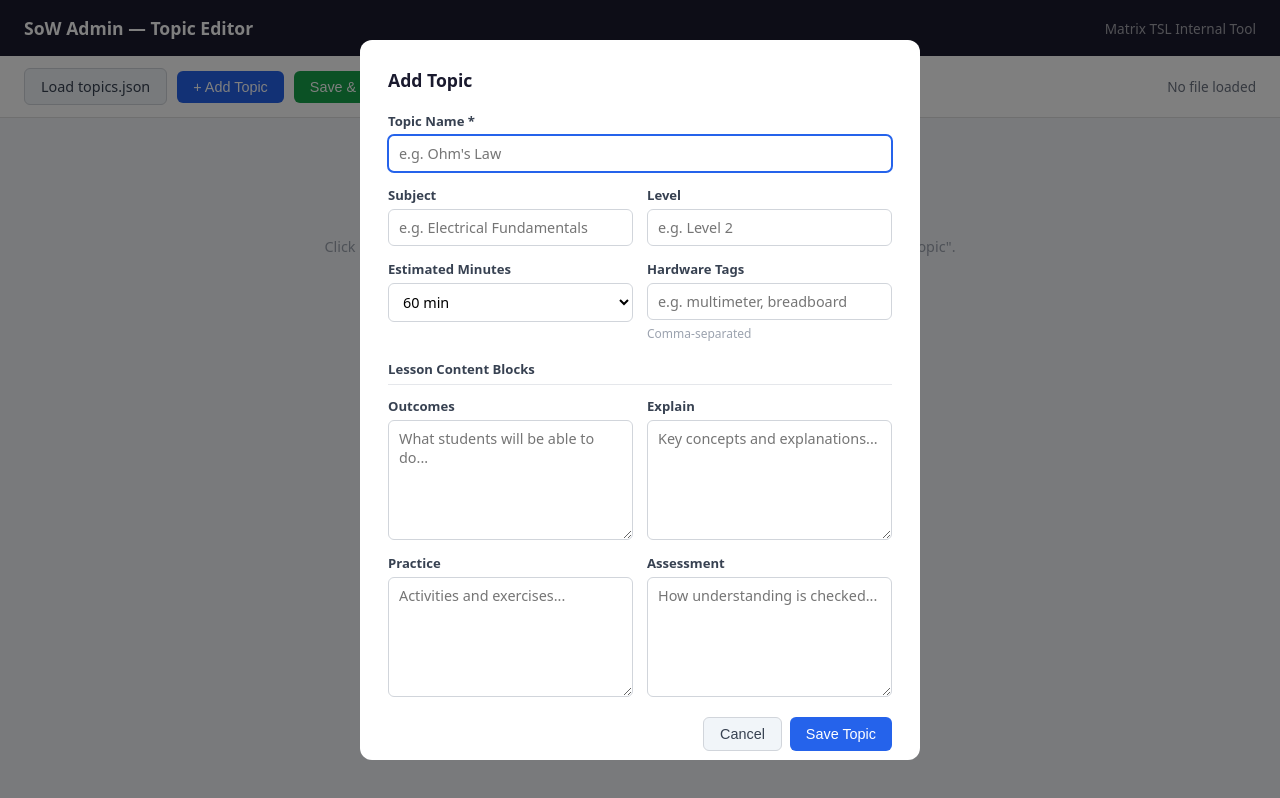
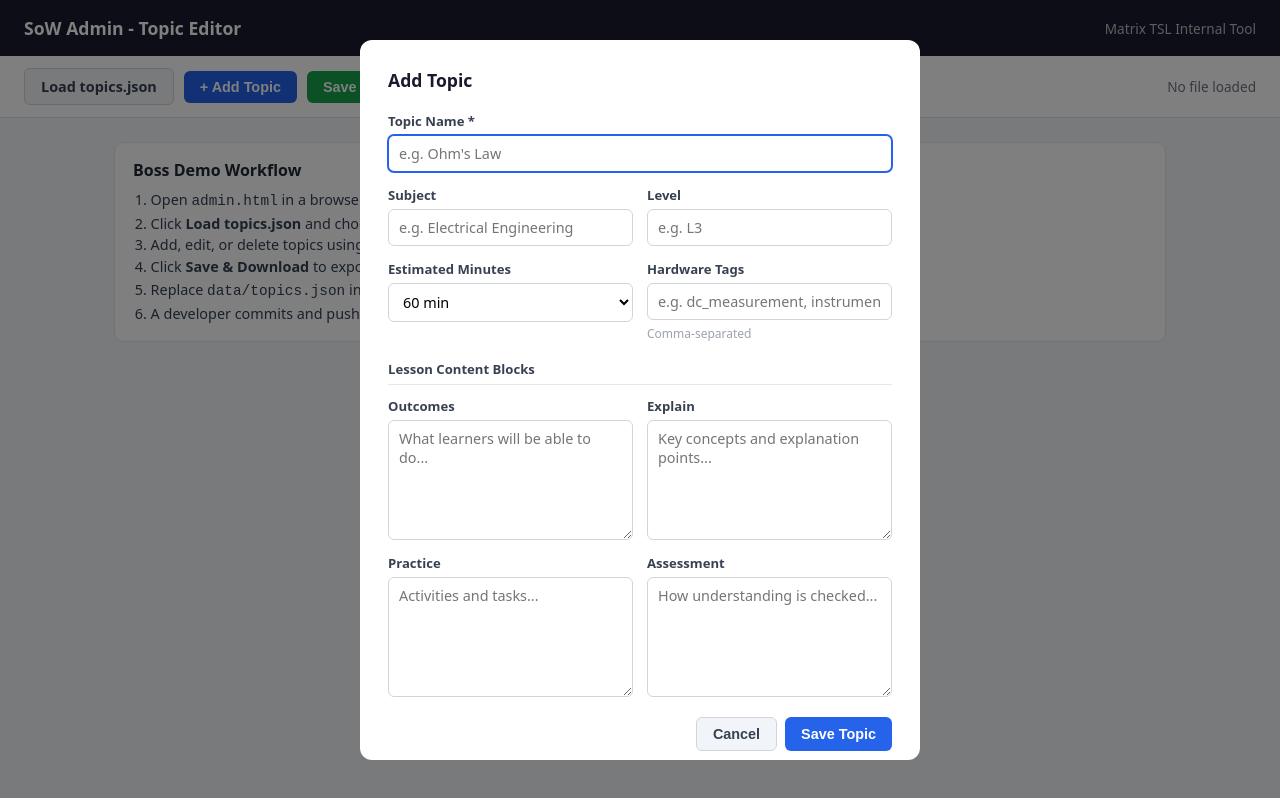
Before and after one commit to hadefuwa/sow-generator, a plain HTML site: page admin.html in a window 1280 px wide. Both pictures are taken after a click on the button "+ Add Topic". Drawn offline with Linux system fonts and the light colour scheme.

Commit message:
Document admin workflow and polish topic editor

```diff
--- a/admin.html
+++ b/admin.html
@@ -3,7 +3,7 @@
 <head>
   <meta charset="UTF-8">
   <meta name="viewport" content="width=device-width, initial-scale=1.0">
-  <title>SoW Admin — Topic Editor</title>
+  <title>SoW Admin - Topic Editor</title>
   <style>
     * { box-sizing: border-box; margin: 0; padding: 0; }
 
@@ -23,7 +23,7 @@
     }
 
     header h1 { font-size: 1.1rem; font-weight: 600; }
-    header span { font-size: 0.85rem; opacity: 0.6; }
+    header span { font-size: 0.85rem; opacity: 0.7; }
 
     .toolbar {
       background: white;
@@ -41,7 +41,7 @@
       border-radius: 6px;
       font-size: 0.9rem;
       cursor: pointer;
-      font-weight: 500;
+      font-weight: 600;
     }
 
     .btn-primary { background: #2563eb; color: white; }
@@ -60,9 +60,30 @@
       margin-left: auto;
     }
 
-    .status-bar.loaded { color: #16a34a; font-weight: 500; }
+    .status-bar.loaded { color: #16a34a; font-weight: 600; }
 
     main { padding: 24px; max-width: 1100px; margin: 0 auto; }
+
+    .workflow {
+      background: #fff;
+      border: 1px solid #e5e7eb;
+      border-radius: 10px;
+      padding: 16px 18px;
+      margin-bottom: 16px;
+    }
+
+    .workflow h2 {
+      font-size: 1rem;
+      margin-bottom: 8px;
+      color: #1f2937;
+    }
+
+    .workflow ol {
+      margin-left: 1.1rem;
+      color: #334155;
+      font-size: 0.9rem;
+      line-height: 1.5;
+    }
 
     .empty-state {
       text-align: center;
@@ -181,7 +202,6 @@
       justify-content: flex-end;
     }
 
-    /* Modal */
     .modal-overlay {
       display: none;
       position: fixed;
@@ -240,7 +260,7 @@
 <body>
 
 <header>
-  <h1>SoW Admin — Topic Editor</h1>
+  <h1>SoW Admin - Topic Editor</h1>
   <span>Matrix TSL Internal Tool</span>
 </header>
 
@@ -252,21 +272,32 @@
 
   <button class="btn btn-primary" id="btn-add" disabled>+ Add Topic</button>
 
-  <button class="btn btn-success" id="btn-save" disabled>Save & Download</button>
+  <button class="btn btn-success" id="btn-save" disabled>Save &amp; Download</button>
 
   <span class="status-bar" id="status-bar">No file loaded</span>
 </div>
 
 <main>
+  <section class="workflow">
+    <h2>Boss Demo Workflow</h2>
+    <ol>
+      <li>Open <code>admin.html</code> in a browser.</li>
+      <li>Click <strong>Load topics.json</strong> and choose the file from the repo folder.</li>
+      <li>Add, edit, or delete topics using the form.</li>
+      <li>Click <strong>Save &amp; Download</strong> to export an updated <code>topics.json</code>.</li>
+      <li>Replace <code>data/topics.json</code> in the repo with the downloaded file.</li>
+      <li>A developer commits and pushes to redeploy via GitHub Actions.</li>
+    </ol>
+  </section>
+
   <div class="empty-state" id="empty-state">
     <h2>No topics loaded</h2>
-    <p>Click "Load topics.json" above to open your existing data file, or start fresh with "+ Add Topic".</p>
+    <p>Click "Load topics.json" to open an existing file, or start fresh with "+ Add Topic".</p>
   </div>
 
   <div class="topic-list" id="topic-list"></div>
 </main>
 
-<!-- Add / Edit Modal -->
 <div class="modal-overlay" id="modal-overlay">
   <div class="modal">
     <h2 id="modal-title">Add Topic</h2>
@@ -278,11 +309,11 @@
       </div>
       <div class="form-group">
         <label for="f-subject">Subject</label>
-        <input type="text" id="f-subject" placeholder="e.g. Electrical Fundamentals">
+        <input type="text" id="f-subject" placeholder="e.g. Electrical Engineering">
       </div>
       <div class="form-group">
         <label for="f-level">Level</label>
-        <input type="text" id="f-level" placeholder="e.g. Level 2">
+        <input type="text" id="f-level" placeholder="e.g. L3">
       </div>
       <div class="form-group">
         <label for="f-minutes">Estimated Minutes</label>
@@ -294,7 +325,7 @@
       </div>
       <div class="form-group">
         <label for="f-tags">Hardware Tags</label>
-        <input type="text" id="f-tags" placeholder="e.g. multimeter, breadboard">
+        <input type="text" id="f-tags" placeholder="e.g. dc_measurement, instrumentation">
         <span class="hint">Comma-separated</span>
       </div>
     </div>
@@ -304,15 +335,15 @@
       <div class="content-grid">
         <div class="form-group">
           <label for="f-outcomes">Outcomes</label>
-          <textarea id="f-outcomes" class="tall" placeholder="What students will be able to do..."></textarea>
+          <textarea id="f-outcomes" class="tall" placeholder="What learners will be able to do..."></textarea>
         </div>
         <div class="form-group">
           <label for="f-explain">Explain</label>
-          <textarea id="f-explain" class="tall" placeholder="Key concepts and explanations..."></textarea>
+          <textarea id="f-explain" class="tall" placeholder="Key concepts and explanation points..."></textarea>
         </div>
         <div class="form-group">
           <label for="f-practice">Practice</label>
-          <textarea id="f-practice" class="tall" placeholder="Activities and exercises..."></textarea>
+          <textarea id="f-practice" class="tall" placeholder="Activities and tasks..."></textarea>
         </div>
         <div class="form-group">
           <label for="f-assessment">Assessment</label>
@@ -334,24 +365,23 @@
   let topics = [];
   let editingIndex = null;
 
-  const fileInput     = document.getElementById('file-input');
-  const btnAdd        = document.getElementById('btn-add');
-  const btnSave       = document.getElementById('btn-save');
-  const statusBar     = document.getElementById('status-bar');
-  const topicList     = document.getElementById('topic-list');
-  const emptyState    = document.getElementById('empty-state');
-  const modalOverlay  = document.getElementById('modal-overlay');
-  const modalTitle    = document.getElementById('modal-title');
-  const btnCancel     = document.getElementById('btn-cancel');
-  const btnConfirm    = document.getElementById('btn-confirm');
-  const toast         = document.getElementById('toast');
+  const fileInput = document.getElementById('file-input');
+  const btnAdd = document.getElementById('btn-add');
+  const btnSave = document.getElementById('btn-save');
+  const statusBar = document.getElementById('status-bar');
+  const topicList = document.getElementById('topic-list');
+  const emptyState = document.getElementById('empty-state');
+  const modalOverlay = document.getElementById('modal-overlay');
+  const modalTitle = document.getElementById('modal-title');
+  const btnCancel = document.getElementById('btn-cancel');
+  const btnConfirm = document.getElementById('btn-confirm');
+  const toast = document.getElementById('toast');
 
-  // --- File Load ---
-  fileInput.addEventListener('change', e => {
+  fileInput.addEventListener('change', (e) => {
     const file = e.target.files[0];
     if (!file) return;
     const reader = new FileReader();
-    reader.onload = ev => {
+    reader.onload = (ev) => {
       try {
         const parsed = JSON.parse(ev.target.result);
         topics = Array.isArray(parsed) ? parsed : [];
@@ -359,7 +389,7 @@
         render();
         showToast(`Loaded ${topics.length} topics`, 'success');
       } catch {
-        showToast('Invalid JSON file — could not load', 'error');
+        showToast('Invalid JSON file - could not load', 'error');
       }
     };
     reader.readAsText(file);
@@ -373,7 +403,6 @@
     statusBar.className = 'status-bar loaded';
   }
 
-  // --- Render Topic List ---
   function render() {
     emptyState.style.display = topics.length === 0 ? 'block' : 'none';
     topicList.innerHTML = '';
@@ -385,15 +414,15 @@
         <div class="topic-card-header">
           <div class="topic-number">${i + 1}</div>
           <div class="topic-title">${esc(t.name || 'Untitled Topic')}</div>
-          <div class="topic-meta">${esc(t.subject || '')}${t.level ? ' · ' + esc(t.level) : ''}${t.estimated_minutes ? ' · ' + t.estimated_minutes + ' min' : ''}</div>
+          <div class="topic-meta">${esc(t.subject || '')}${t.level ? ' - ' + esc(t.level) : ''}${t.estimated_minutes ? ' - ' + t.estimated_minutes + ' min' : ''}</div>
           <span class="topic-chevron">&#9654;</span>
         </div>
         <div class="topic-card-body">
           <div class="form-grid">
-            <div class="form-group"><label>Subject</label><div style="font-size:0.9rem">${esc(t.subject || '—')}</div></div>
-            <div class="form-group"><label>Level</label><div style="font-size:0.9rem">${esc(t.level || '—')}</div></div>
-            <div class="form-group"><label>Duration</label><div style="font-size:0.9rem">${t.estimated_minutes || '—'} min</div></div>
-            <div class="form-group"><label>Hardware Tags</label><div style="font-size:0.9rem">${esc((t.hardware_tags || []).join(', ') || '—')}</div></div>
+            <div class="form-group"><label>Subject</label><div style="font-size:0.9rem">${esc(t.subject || '-')}</div></div>
+            <div class="form-group"><label>Level</label><div style="font-size:0.9rem">${esc(t.level || '-')}</div></div>
+            <div class="form-group"><label>Duration</label><div style="font-size:0.9rem">${t.estimated_minutes || '-'} min</div></div>
+            <div class="form-group"><label>Hardware Tags</label><div style="font-size:0.9rem">${esc((t.hardware_tags || []).join(', ') || '-')}</div></div>
           </div>
           <div class="content-blocks">
             <h4>Content Blocks</h4>
@@ -424,11 +453,7 @@
     return `<div class="form-group"><label>${label}</label><div style="font-size:0.85rem;color:#4b5563">${text}</div></div>`;
   }
 
-  // --- Add Topic ---
   btnAdd.addEventListener('click', () => {
-    if (topics.length === 0 && btnAdd.disabled === false) {
-      // allow adding even without loading a file — start fresh
-    }
     editingIndex = null;
     modalTitle.textContent = 'Add Topic';
     clearForm();
@@ -437,27 +462,24 @@
     openModal();
   });
 
-  // Override: allow Add even before file loaded
   document.getElementById('btn-add').disabled = false;
 
-  // --- Edit Topic ---
   window.editTopic = function(i) {
     editingIndex = i;
     modalTitle.textContent = 'Edit Topic';
     const t = topics[i];
-    document.getElementById('f-name').value    = t.name || '';
+    document.getElementById('f-name').value = t.name || '';
     document.getElementById('f-subject').value = t.subject || '';
-    document.getElementById('f-level').value   = t.level || '';
+    document.getElementById('f-level').value = t.level || '';
     document.getElementById('f-minutes').value = t.estimated_minutes || 60;
-    document.getElementById('f-tags').value    = (t.hardware_tags || []).join(', ');
-    document.getElementById('f-outcomes').value   = stripTags(t.content?.outcomes_html || '');
-    document.getElementById('f-explain').value    = stripTags(t.content?.explain_html || '');
-    document.getElementById('f-practice').value   = stripTags(t.content?.practice_html || '');
+    document.getElementById('f-tags').value = (t.hardware_tags || []).join(', ');
+    document.getElementById('f-outcomes').value = stripTags(t.content?.outcomes_html || '');
+    document.getElementById('f-explain').value = stripTags(t.content?.explain_html || '');
+    document.getElementById('f-practice').value = stripTags(t.content?.practice_html || '');
     document.getElementById('f-assessment').value = stripTags(t.content?.assessment_html || '');
     openModal();
   };
 
-  // --- Delete Topic ---
   window.deleteTopic = function(i) {
     if (!confirm(`Delete "${topics[i].name}"? This cannot be undone until you reload the file.`)) return;
     topics.splice(i, 1);
@@ -465,7 +487,6 @@
     showToast('Topic deleted');
   };
 
-  // --- Save from Modal ---
   btnConfirm.addEventListener('click', () => {
     const name = document.getElementById('f-name').value.trim();
     if (!name) {
@@ -474,22 +495,22 @@
     }
 
     const tagsRaw = document.getElementById('f-tags').value;
-    const tags = tagsRaw.split(',').map(s => s.trim()).filter(Boolean);
+    const tags = tagsRaw.split(',').map((s) => s.trim()).filter(Boolean);
 
-    const wrapHtml = text => text.trim() ? `<p>${text.trim().replace(/\n/g, '</p><p>')}</p>` : '';
+    const wrapHtml = (text) => text.trim() ? `<p>${text.trim().replace(/\n/g, '</p><p>')}</p>` : '';
 
     const topic = {
       id: editingIndex !== null ? topics[editingIndex].id : generateId(name),
       name,
-      subject:            document.getElementById('f-subject').value.trim(),
-      level:              document.getElementById('f-level').value.trim(),
-      estimated_minutes:  parseInt(document.getElementById('f-minutes').value),
-      hardware_tags:      tags,
+      subject: document.getElementById('f-subject').value.trim(),
+      level: document.getElementById('f-level').value.trim(),
+      estimated_minutes: parseInt(document.getElementById('f-minutes').value, 10),
+      hardware_tags: tags,
       content: {
-        outcomes_html:   wrapHtml(document.getElementById('f-outcomes').value),
-        explain_html:    wrapHtml(document.getElementById('f-explain').value),
-        practice_html:   wrapHtml(document.getElementById('f-practice').value),
-        assessment_html: wrapHtml(document.getElementById('f-assessment').value),
+        outcomes_html: wrapHtml(document.getElementById('f-outcomes').value),
+        explain_html: wrapHtml(document.getElementById('f-explain').value),
+        practice_html: wrapHtml(document.getElementById('f-practice').value),
+        assessment_html: wrapHtml(document.getElementById('f-assessment').value)
       }
     };
 
@@ -506,27 +527,33 @@
   });
 
   btnCancel.addEventListener('click', closeModal);
-  modalOverlay.addEventListener('click', e => { if (e.target === modalOverlay) closeModal(); });
+  modalOverlay.addEventListener('click', (e) => { if (e.target === modalOverlay) closeModal(); });
 
-  // --- Save & Download ---
   btnSave.addEventListener('click', () => {
     const json = JSON.stringify(topics, null, 2);
     const blob = new Blob([json], { type: 'application/json' });
-    const url  = URL.createObjectURL(blob);
-    const a    = document.createElement('a');
-    a.href     = url;
+    const url = URL.createObjectURL(blob);
+    const a = document.createElement('a');
+    a.href = url;
     a.download = 'topics.json';
     a.click();
     URL.revokeObjectURL(url);
-    showToast('topics.json downloaded — replace the file in your repo folder', 'success');
+    showToast('topics.json downloaded - replace data/topics.json in your repo', 'success');
   });
 
-  // --- Helpers ---
-  function openModal()  { modalOverlay.classList.add('open'); document.getElementById('f-name').focus(); }
-  function closeModal() { modalOverlay.classList.remove('open'); clearForm(); editingIndex = null; }
+  function openModal() {
+    modalOverlay.classList.add('open');
+    document.getElementById('f-name').focus();
+  }
+
+  function closeModal() {
+    modalOverlay.classList.remove('open');
+    clearForm();
+    editingIndex = null;
+  }
 
   function clearForm() {
-    ['f-name','f-subject','f-level','f-tags','f-outcomes','f-explain','f-practice','f-assessment'].forEach(id => {
+    ['f-name','f-subject','f-level','f-tags','f-outcomes','f-explain','f-practice','f-assessment'].forEach((id) => {
       document.getElementById(id).value = '';
     });
     document.getElementById('f-minutes').value = 60;
@@ -537,11 +564,11 @@
   }
 
   function esc(str) {
-    return String(str).replace(/&/g,'&amp;').replace(/</g,'&lt;').replace(/>/g,'&gt;');
+    return String(str).replace(/&/g, '&amp;').replace(/</g, '&lt;').replace(/>/g, '&gt;');
   }
 
   function stripTags(html) {
-    return html.replace(/<[^>]*>/g, ' ').replace(/\s+/g, ' ').trim();
+    return String(html).replace(/<[^>]*>/g, ' ').replace(/\s+/g, ' ').trim();
   }
 
   let toastTimer;
@@ -552,7 +579,6 @@
     toastTimer = setTimeout(() => { toast.className = 'toast'; }, 3000);
   }
 
-  // Allow Add Topic before any file is loaded (start from scratch)
   btnAdd.disabled = false;
 </script>
 </body>
```
Also changed, not shown: README.md.
